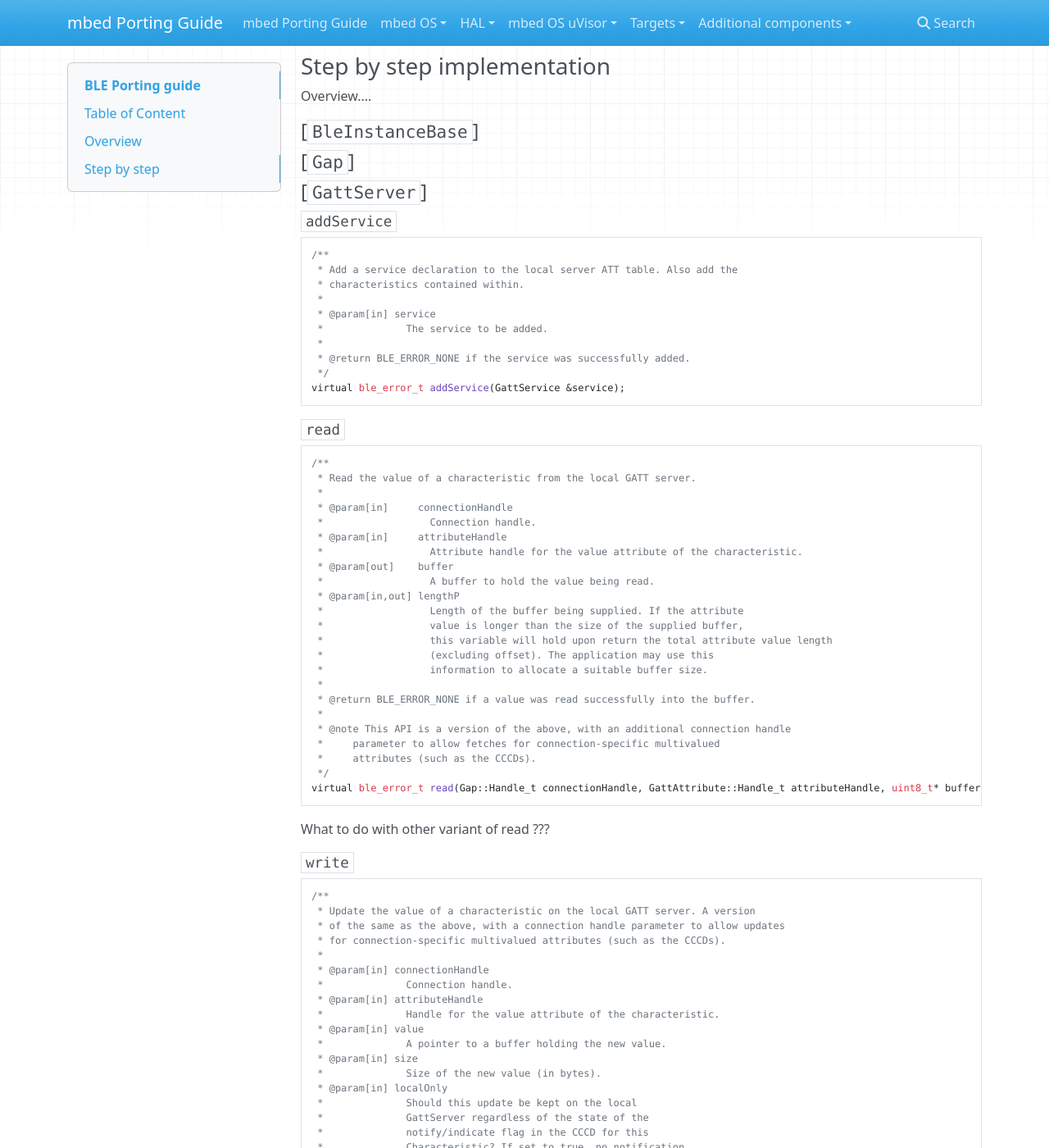
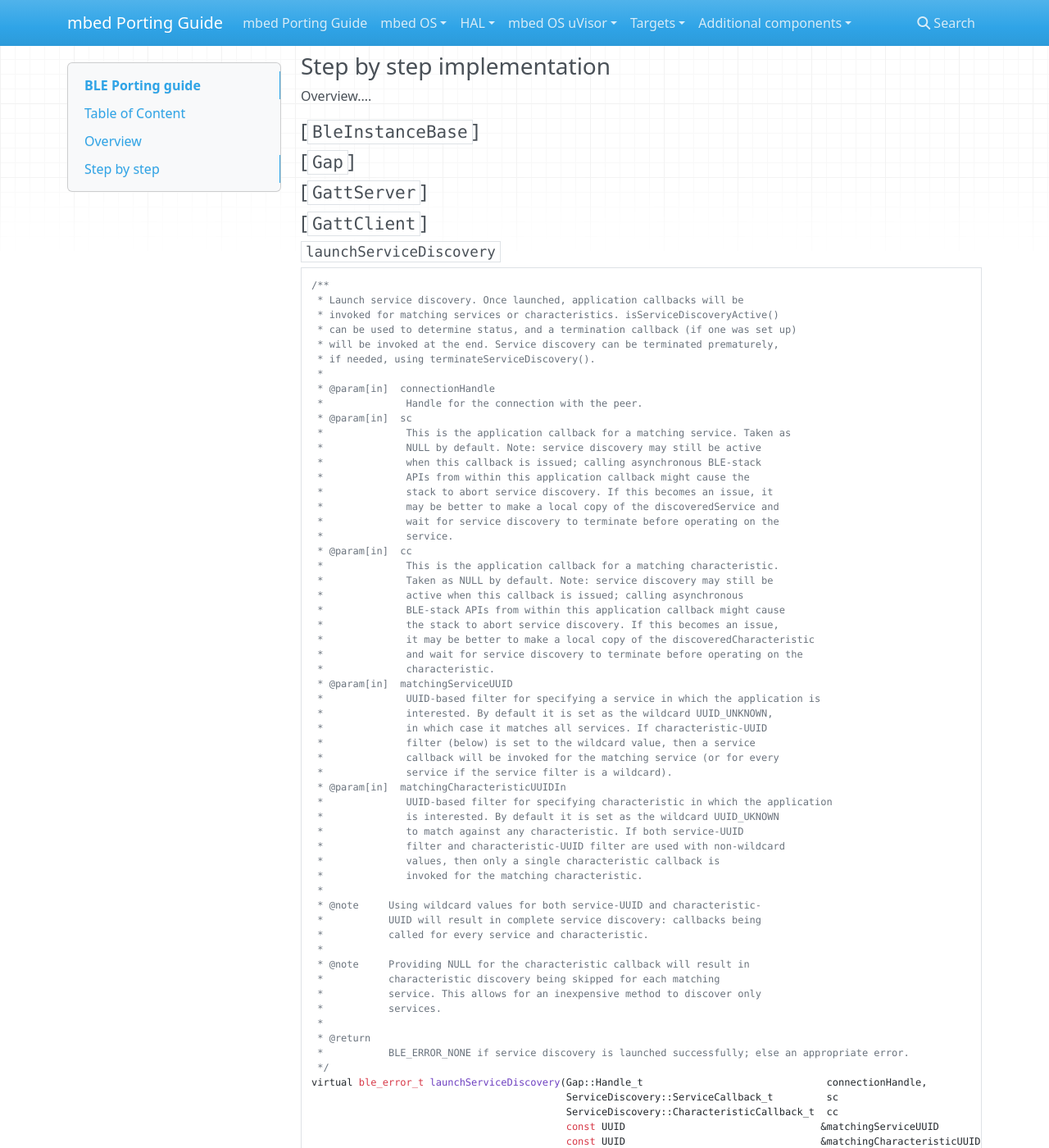
Before and after one commit to pan-/Porting_Guide, an MkDocs documentation site: the page built from Docs/BLE/ble.md, in a window 1280 px wide and 1400 px high, scrolled down 4746 px. Shown: the whole window at 82% size. Built offline with MkDocs 1.6.1, drawn with Linux system fonts in a browser that asks for light colours; nearby versions of some CDN libraries; old or Windows-style settings are respelled for this version of MkDocs; some of the changed text lies outside the part shown.

````diff
--- a/Docs/BLE/ble.md
+++ b/Docs/BLE/ble.md
@@ -274,146 +274,7 @@ Overview....
 
 #### [`Gap`]
 
-
-
-
-
-
 #### [`GattServer`]
-
-
-
-##### `addService`
-
-```c++
-/**
- * Add a service declaration to the local server ATT table. Also add the
- * characteristics contained within.
- *
- * @param[in] service
- *              The service to be added.
- *
- * @return BLE_ERROR_NONE if the service was successfully added.
- */
-virtual ble_error_t addService(GattService &service);
-```
-
-
-##### `read`
-
-```c++
-/**
- * Read the value of a characteristic from the local GATT server.
- *
- * @param[in]     connectionHandle
- *                  Connection handle.
- * @param[in]     attributeHandle
- *                  Attribute handle for the value attribute of the characteristic.
- * @param[out]    buffer
- *                  A buffer to hold the value being read.
- * @param[in,out] lengthP
- *                  Length of the buffer being supplied. If the attribute
- *                  value is longer than the size of the supplied buffer,
- *                  this variable will hold upon return the total attribute value length
- *                  (excluding offset). The application may use this
- *                  information to allocate a suitable buffer size.
- *
- * @return BLE_ERROR_NONE if a value was read successfully into the buffer.
- *
- * @note This API is a version of the above, with an additional connection handle
- *     parameter to allow fetches for connection-specific multivalued
- *     attributes (such as the CCCDs).
- */
-virtual ble_error_t read(Gap::Handle_t connectionHandle, GattAttribute::Handle_t attributeHandle, uint8_t* buffer, uint16_t* lengthP);
-```
-
-What to do with other variant of read ???
-
-
-##### `write`
-
-```c++
-/**
- * Update the value of a characteristic on the local GATT server. A version
- * of the same as the above, with a connection handle parameter to allow updates
- * for connection-specific multivalued attributes (such as the CCCDs).
- *
- * @param[in] connectionHandle
- *              Connection handle.
- * @param[in] attributeHandle
- *              Handle for the value attribute of the characteristic.
- * @param[in] value
- *              A pointer to a buffer holding the new value.
- * @param[in] size
- *              Size of the new value (in bytes).
- * @param[in] localOnly
- *              Should this update be kept on the local
- *              GattServer regardless of the state of the
- *              notify/indicate flag in the CCCD for this
- *              Characteristic? If set to true, no notification
- *              or indication is generated.
- *
- * @return BLE_ERROR_NONE if we have successfully set the value of the attribute.
- */
-virtual ble_error_t write(Gap::Handle_t connectionHandle, GattAttribute::Handle_t attributeHandle, const uint8_t* value, uint16_t size, bool localOnly = false);
-```
-
-What to do with other variant of write ???
-
-
-##### `areUpdatesEnabled`
-
-```c++
-/**
- * Determine the connection-specific updates-enabled status (notification or indication) from a characteristic's CCCD.
- *
- * @param[in]   connectionHandle
- *                The connection handle.
- * @param[in]  characteristic
- *                The characteristic.
- * @param[out]  enabledP
- *                Upon return, *enabledP is true if updates are enabled, else false.
- *
- * @return BLE_ERROR_NONE if the connection and handle are found. False otherwise.
- */
-virtual ble_error_t areUpdatesEnabled(Gap::Handle_t connectionHandle, const GattCharacteristic &characteristic, bool* enabledP);
-```
-
-What to do with other variant of areUpdatesEnabled ???
-
-
-##### `isOnDataReadAvailable`
-
-```c++
-/**
- * A virtual function to allow underlying stacks to indicate if they support
- * onDataRead(). It should be overridden to return true as applicable.
- *
- * @return true if onDataRead is supported, false otherwise.
- */
-virtual bool isOnDataReadAvailable() const;
-```
-
-
-##### `reset`
-
-```c++
-/**
- * Notify all registered onShutdown callbacks that the GattServer is
- * about to be shutdown and clear all GattServer state of the
- * associated object.
- *
- * This function is meant to be overridden in the platform-specific
- * sub-class. Nevertheless, the sub-class is only expected to reset its
- * state and not the data held in GattServer members. This shall be achieved
- * by a call to GattServer::reset() from the sub-class' reset()
- * implementation.
- *
- * @return BLE_ERROR_NONE on success.
- */
-virtual ble_error_t reset(void);
-```
-
 
 
 #### [`GattClient`]
````
Also changed, not shown: Docs/BLE/GattServer.md (added, +328 -0 lines), Docs/BLE/api_remarks.md (+19 -0 lines).
